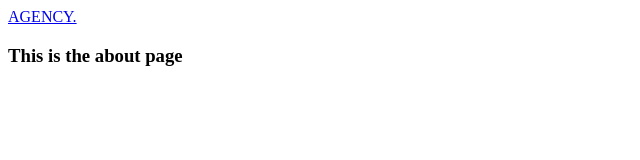
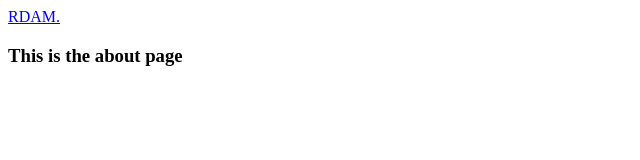
Before and after one commit to jurrianlammerts/agency, a Next.js app: page /about in a window 1280 px wide. Shown: the top 160 px of the page, without its empty margins (0-640 px from the left). Built offline with nearby package versions, Linux system fonts and the light colour scheme.

Commit message:
Changed logo

```diff
--- a/components/Header.js
+++ b/components/Header.js
@@ -25,7 +25,7 @@
       <div className="container">
         <div className="row v-center space-between">
           <div className="logo">
-            <Link href="/">AGENCY.</Link>
+            <Link href="/">RDAM.</Link>
           </div>
           <div className="nav-toggle">
             <div
```
